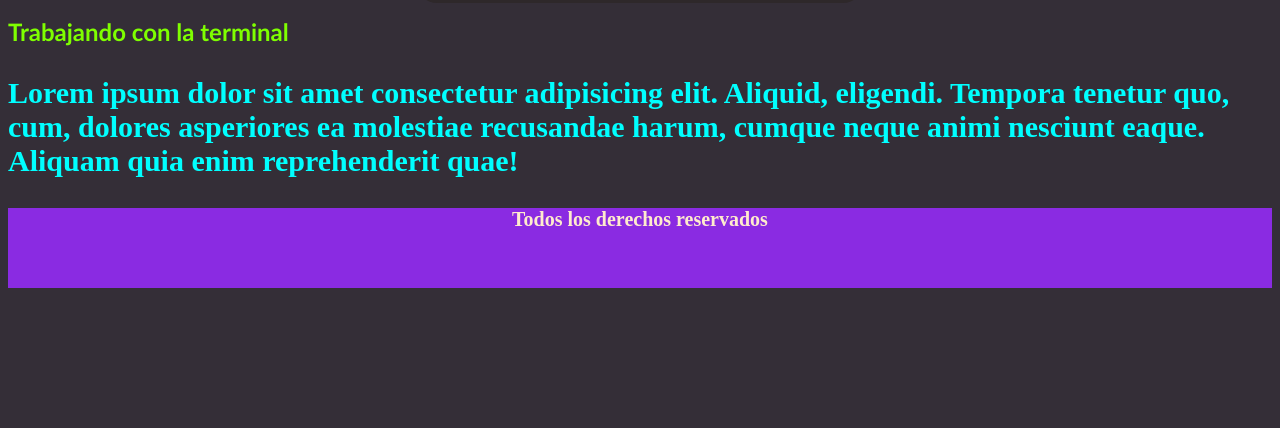
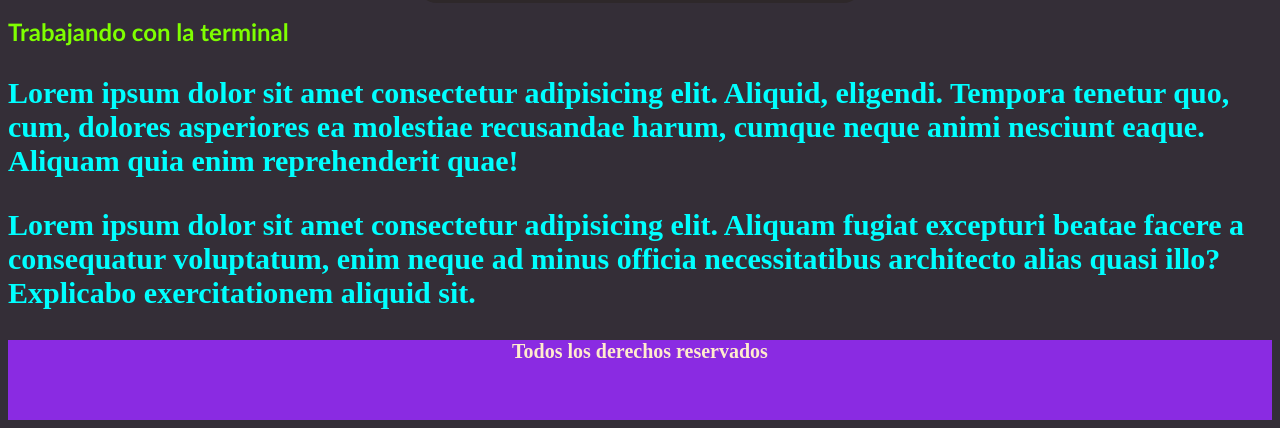
Before and after one commit to Breyes01/desafio_branching, a plain HTML site: page index.html in a window 1280 px wide. Shown: the part 738-1166 px from the top of the page. Before the commit the page ends 1034 px from the top, so only its background shows below. Drawn offline with nearby package versions, Linux system fonts and the light colour scheme.

Commit message:
fin desafio branching

```diff
--- a/index.html
+++ b/index.html
@@ -20,6 +20,11 @@
   </div>
   <h2>Trabajando con la terminal</h2>
   <p>Lorem ipsum dolor sit amet consectetur adipisicing elit. Aliquid, eligendi. Tempora tenetur quo, cum, dolores asperiores ea molestiae recusandae harum, cumque neque animi nesciunt eaque. Aliquam quia enim reprehenderit quae!</p>
+
+  <div>
+    <p id="explicacion">Lorem ipsum dolor sit amet consectetur adipisicing elit. Aliquam fugiat excepturi beatae facere a consequatur voluptatum, enim neque ad minus officia necessitatibus architecto alias quasi illo? Explicabo exercitationem aliquid sit.
+    </p>
+  </div>
   <footer>
     <h3>Todos los derechos reservados</h3>
   </footer>
```
